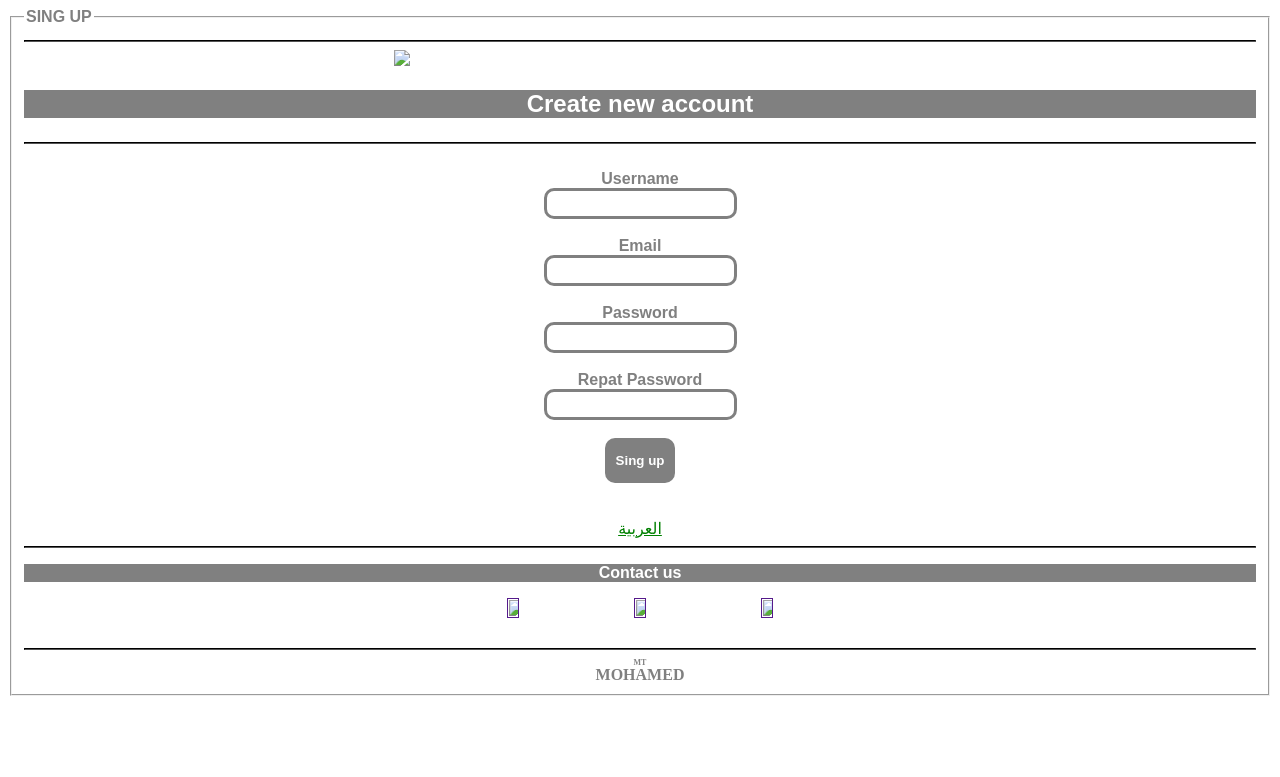
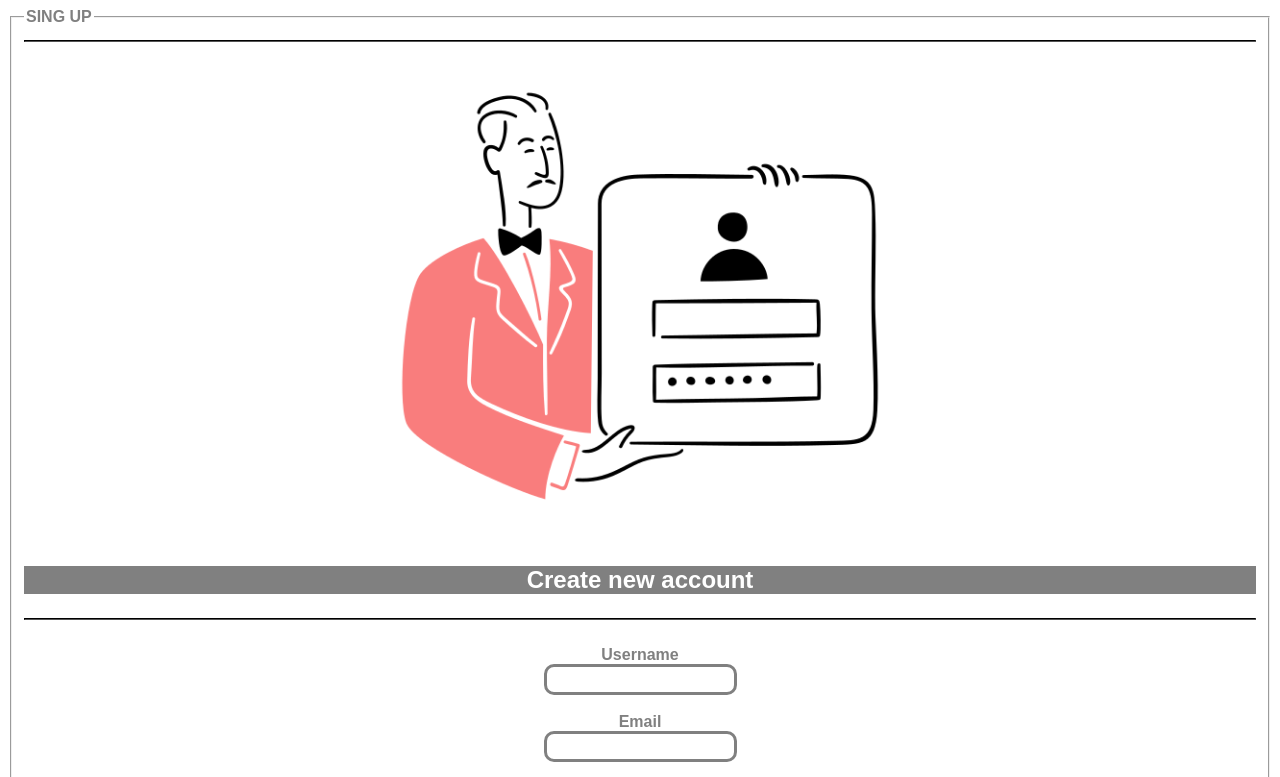
Before and after one commit to MTEXPERIENCE/Login_page, a plain HTML site: page test1.html in a window 1280 px wide. Shown: the top 777 px of the page. Drawn offline with Linux system fonts and the light colour scheme; the site is published under a folder, as on GitHub Pages, so addresses that start at the root find nothing.

Commit message:
Update test1.html

```diff
--- a/test1.html
+++ b/test1.html
@@ -12,7 +12,7 @@
   <fieldset>
     <legend>SING UP</legend>
     <hr>
-    <img id="singup" src="/login_05.png">
+    <img id="singup" src="login_05.png">
     <p id="testing02">Create new account
     <p>
       <hr><br>
@@ -32,9 +32,9 @@
         <a id="blueff" href="test_ar1.html">العربية</a>
         <hr>
         <p id="difol0"><b>Contact us<b></p>
-        <a href=""><img id="molinko" src="/i_01.png"></a>
-        <a href=""><img id="molinko" src="/f_01.png"></a>
-        <a href=""><img id="molinko" src="/t_01.png"></a><br><br>
+        <a href=""><img id="molinko" src="i_01.png"></a>
+        <a href=""><img id="molinko" src="f_01.png"></a>
+        <a href=""><img id="molinko" src="t_01.png"></a><br><br>
         <hr>
         <ruby>
           <rb>MOHAMED</rb>
```
